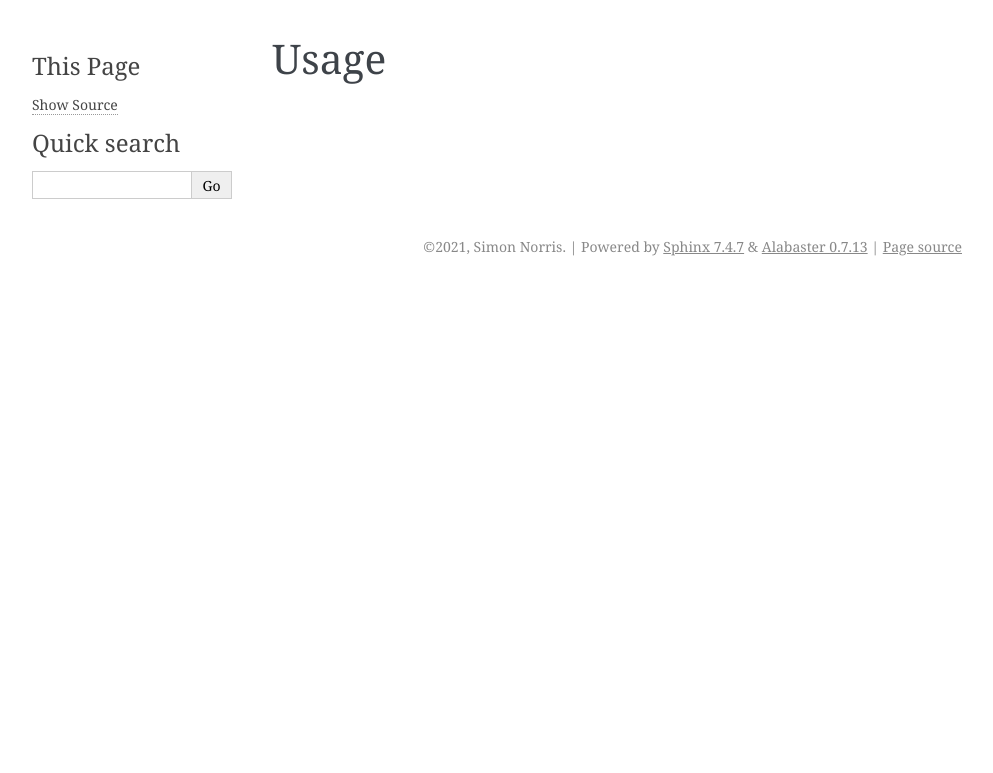
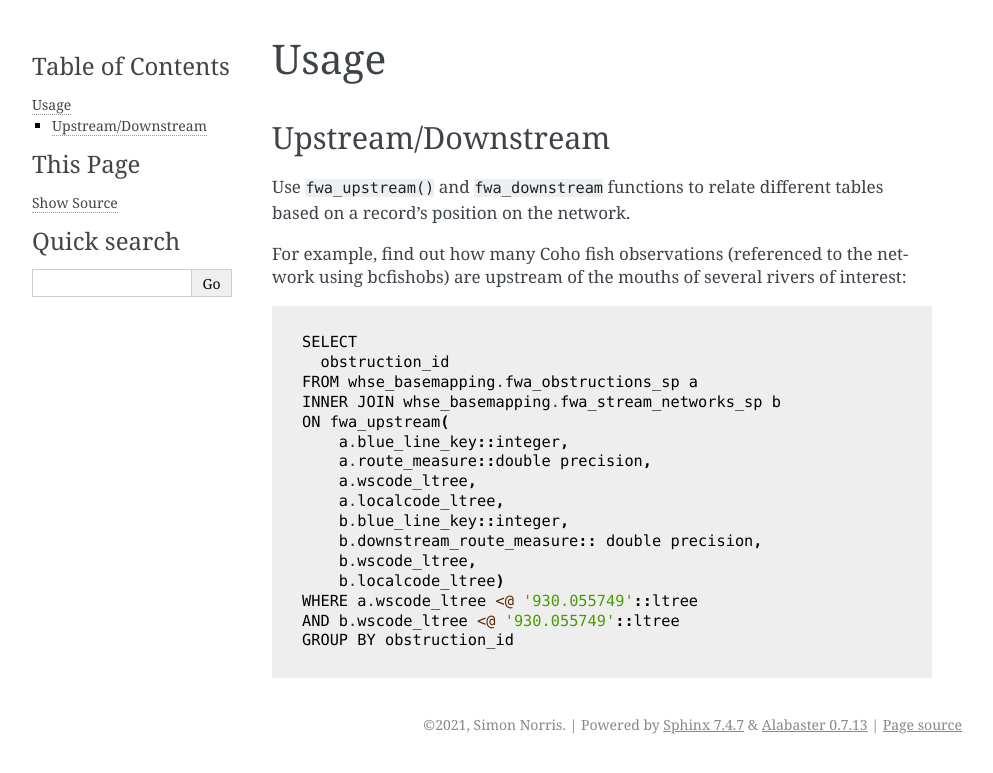
Before and after one commit to smnorris/fwapg, a Sphinx documentation site: the page built from docs/02_usage.md, in a window 1280 px wide. Shown: the top 773 px of the page, without its empty margins (148-1141 px from the left). Built offline with Sphinx 7.4.7, drawn with Linux system fonts in a browser that asks for light colours.

````diff
--- a/docs/01_setup.rst
+++ /dev/null
@@ -1,2 +0,0 @@
-Setup and data load
-=================================
--- /dev/null
+++ b/docs/02_usage.md
@@ -0,0 +1,26 @@
+# Usage
+
+## Upstream/Downstream
+
+Use `fwa_upstream()` and `fwa_downstream` functions to relate different tables based on a record's position on the network.
+
+For example, find out how many Coho fish observations (referenced to the network using bcfishobs) are upstream of the mouths of several rivers of interest:
+
+```
+
+SELECT
+  obstruction_id
+FROM whse_basemapping.fwa_obstructions_sp a
+INNER JOIN whse_basemapping.fwa_stream_networks_sp b
+ON fwa_upstream(
+    a.blue_line_key::integer,
+    a.route_measure::double precision,
+    a.wscode_ltree,
+    a.localcode_ltree,
+    b.blue_line_key::integer,
+    b.downstream_route_measure:: double precision,
+    b.wscode_ltree,
+    b.localcode_ltree)
+WHERE a.wscode_ltree <@ '930.055749'::ltree
+AND b.wscode_ltree <@ '930.055749'::ltree
+GROUP BY obstruction_id
--- a/docs/02_usage.rst
+++ /dev/null
@@ -1,2 +0,0 @@
-Usage
-=================================
--- /dev/null
+++ b/docs/03_tables.md
@@ -0,0 +1 @@
+# Table reference
--- a/docs/03_tables.rst
+++ /dev/null
@@ -1,2 +0,0 @@
-Table reference
-=================================
--- a/docs/04_functions.rst
+++ /dev/null
@@ -1,2 +0,0 @@
-Function reference
-=================================
--- a/docs/conf.py
+++ b/docs/conf.py
@@ -30,7 +30,7 @@ release = '0.2.0'
 # Add any Sphinx extension module names here, as strings. They can be
 # extensions coming with Sphinx (named 'sphinx.ext.*') or your custom
 # ones.
-extensions = [
+extensions = ['myst_parser'
 ]
 
 # Add any paths that contain templates here, relative to this directory.
````
Also changed, not shown: README.md (+40 -44 lines), docs/01_setup.md (added, +45 -0 lines), docs/04_functions.md (added, +1 -0 lines), 1 other file.
